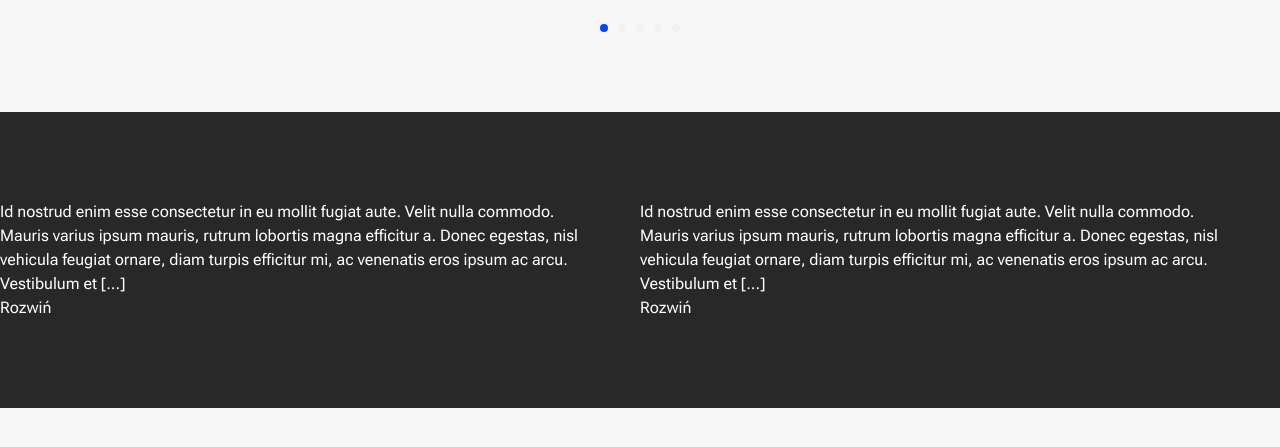
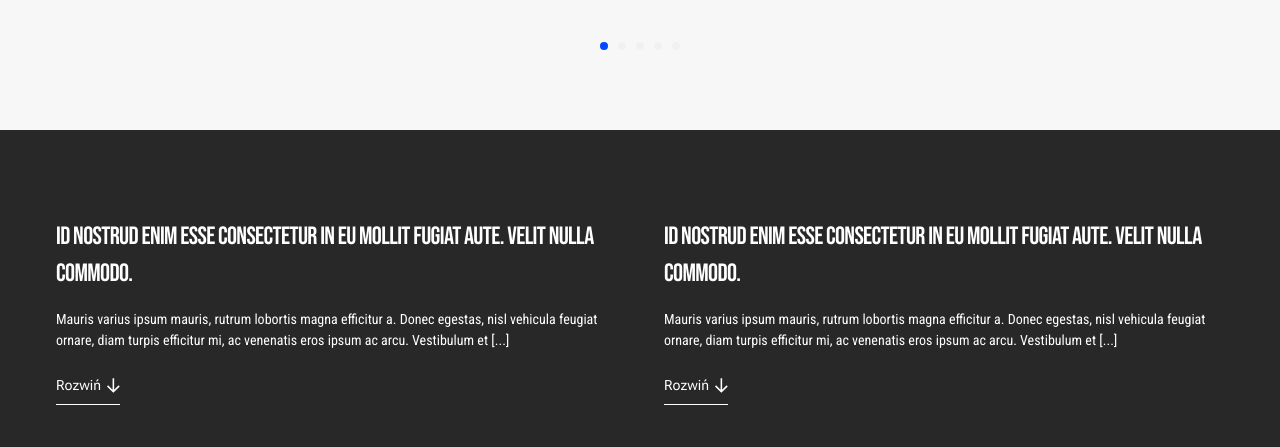
Before and after one commit to xPapashi/CarsSpot, a website: page src/index.html in a window 1280 px wide. Shown: the part 1325-1772 px from the top of the page. Before the commit the page ends 1733 px from the top, so only its background shows below. Drawn offline with Linux system fonts and the light colour scheme.

Commit message:
Add SEO section and fix text alignment - Added seo section with description - Correctly alligned text based on the desgin

```diff
--- a/src/index.html
+++ b/src/index.html
@@ -49,7 +49,7 @@
           viewBox="0 0 669 659"
           fill="none"
           xmlns="http://www.w3.org/2000/svg"
-          class="absolute -top-[13%] right-24 z-0"
+          class="absolute -top-[13%] right-32 z-0"
         >
           <path
             fill-rule="evenodd"
@@ -67,12 +67,14 @@
         />
 
         <div class="container mx-auto max-w-screen-xl py-1">
-          <div class="grid grid-cols-1 md:grid-cols-2 gap-6">
+          <div class="grid grid-cols-1 2xl:grid-cols-2 gap-6">
             <div class="flex flex-col items-start gap-12">
-              <h1 class="text-7xl leading-[110%] font-bebas text-primary">
+              <h1
+                class="text-[76.29px] leading-[110%] 2xl:w-[110%] lg:w-[80%] font-bebas text-primary"
+              >
                 Sprzedajemy samochody z Europy
               </h1>
-              <p class="font-robotoCon lg:w-[45%]">
+              <p class="font-robotoCon lg:w-[50%]">
                 Kup komfortowy pojazd, aby każda podróż była wyjątkowym
                 przeżyciem.
               </p>
@@ -153,36 +155,76 @@
       </section>
       <section class="bg-primary w-dvw h-full">
         <div
-          class="flex flex-col lg:flex-row justify-center py-[88px]"
+          class="container flex flex-col lg:flex-row justify-between py-[88px] lg:gap-12"
         >
-          <article class="text-white">
-            <h2 class="">
+          <article class="flex flex-col gap-4 text-white">
+            <h2
+              class="font-bebas font-normal text-[25px] leading-[37.5px] tracking-tight"
+            >
               Id nostrud enim esse consectetur in eu mollit fugiat aute. Velit
               nulla commodo.
             </h2>
-            <div>
-              <p>
+            <div class="flex flex-col gap-6">
+              <p class="font-robotoCon font-normal text-sm leading-[21px]">
                 Mauris varius ipsum mauris, rutrum lobortis magna efficitur a.
                 Donec egestas, nisl vehicula feugiat ornare, diam turpis
                 efficitur mi, ac venenatis eros ipsum ac arcu. Vestibulum et
                 [...]
               </p>
-              <a href="">Rozwiń</a>
+              <button class="flex justify-start">
+                <div
+                  class="inline-flex items-center border-b-[1.5px] gap-[6px] font-robotoCon text-[14px] leading-[21px] pb-2"
+                >
+                  <span>Rozwiń</span>
+                  <svg
+                    width="13"
+                    height="15"
+                    viewBox="0 0 13 15"
+                    fill="none"
+                    xmlns="http://www.w3.org/2000/svg"
+                  >
+                    <path
+                      d="M0 8.44461L1.07955 7.35086L5.58239 11.8537L5.58239 0.191772L7.14489 0.191773L7.14489 11.8537L11.6335 7.35086L12.7273 8.44461L6.36364 14.8083L0 8.44461Z"
+                      fill="white"
+                    />
+                  </svg>
+                </div>
+              </button>
             </div>
           </article>
-          <article class="text-white">
-            <h2>
+          <article class="flex flex-col gap-4 text-white">
+            <h2
+              class="font-bebas font-normal text-[25px] leading-[37.5px] tracking-tight"
+            >
               Id nostrud enim esse consectetur in eu mollit fugiat aute. Velit
               nulla commodo.
             </h2>
-            <div>
-              <p>
+            <div class="flex flex-col gap-6">
+              <p class="font-robotoCon font-normal text-sm leading-[21px]">
                 Mauris varius ipsum mauris, rutrum lobortis magna efficitur a.
                 Donec egestas, nisl vehicula feugiat ornare, diam turpis
                 efficitur mi, ac venenatis eros ipsum ac arcu. Vestibulum et
                 [...]
               </p>
-              <a href="">Rozwiń</a>
+              <button class="flex justify-start">
+                <div
+                  class="inline-flex items-center border-b-[1.5px] gap-[6px] font-robotoCon text-[14px] leading-[21px] pb-2"
+                >
+                  <span>Rozwiń</span>
+                  <svg
+                    width="13"
+                    height="15"
+                    viewBox="0 0 13 15"
+                    fill="none"
+                    xmlns="http://www.w3.org/2000/svg"
+                  >
+                    <path
+                      d="M0 8.44461L1.07955 7.35086L5.58239 11.8537L5.58239 0.191772L7.14489 0.191773L7.14489 11.8537L11.6335 7.35086L12.7273 8.44461L6.36364 14.8083L0 8.44461Z"
+                      fill="white"
+                    />
+                  </svg>
+                </div>
+              </button>
             </div>
           </article>
         </div>
--- a/src/input.css
+++ b/src/input.css
@@ -27,8 +27,10 @@ body {
 
 .container {
     width: 100%;
-    margin: 0 auto;
-    padding: 0 1rem;
+    margin-left: auto;
+    margin-right: auto;
+    padding-left: 1rem;
+    padding-right: 1rem;
 }
 
 .item {
--- a/tailwind.config.js
+++ b/tailwind.config.js
@@ -3,7 +3,13 @@ module.exports = {
     mode: "jit",
     content: ["./src/**/*.{html,js}"],
     theme: {
-      extend: {},
+      extend: {
+        screens: {
+          '2xl': '1200px',
+          'xl': '1200px',
+          'lg': '1024px',
+        }
+      },
       colors: {
         'primary': '#282828',
         'secondary': '#F7F7F7',
```
Also changed, not shown: src/output.css.
